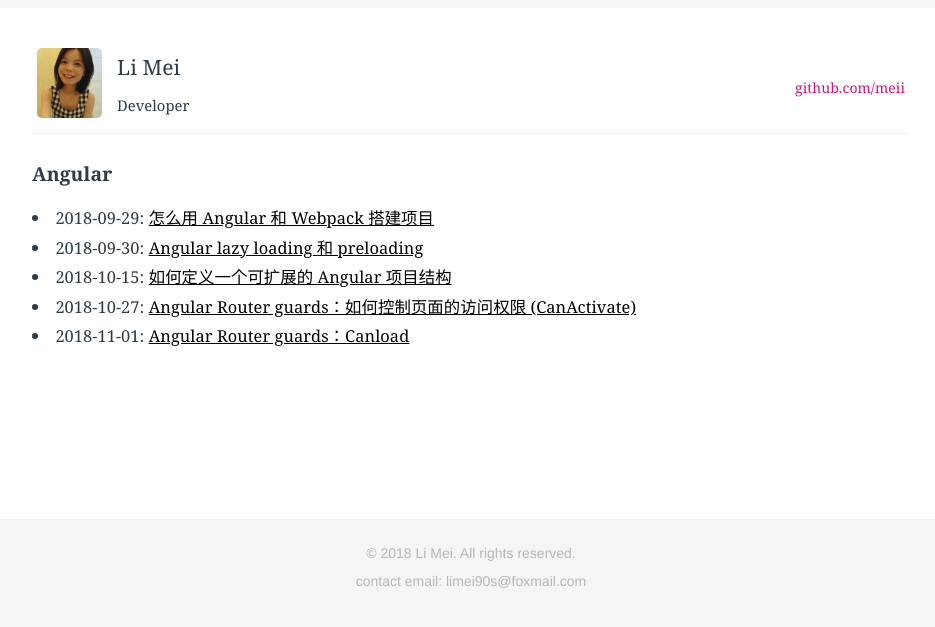
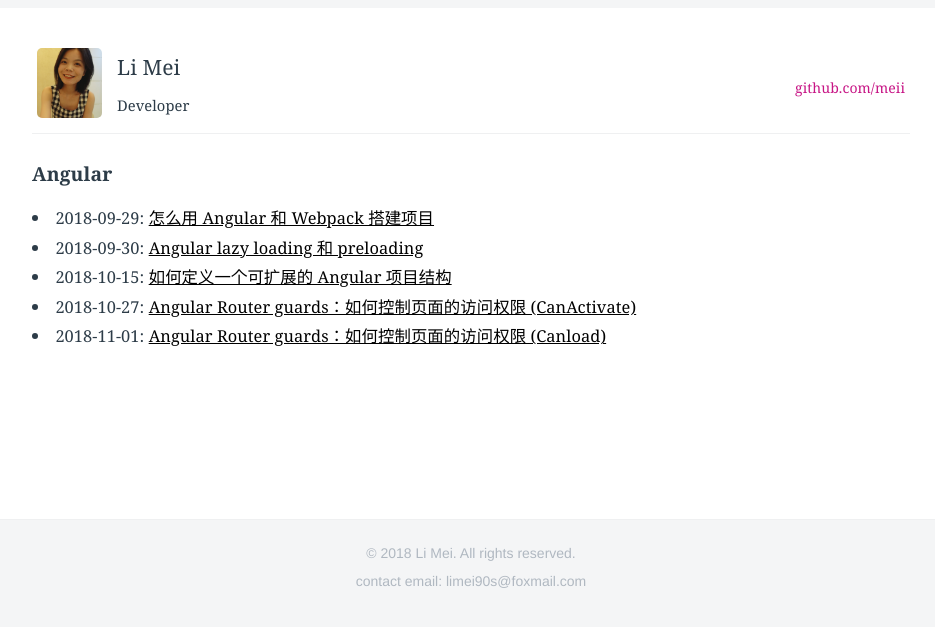
Before and after one commit to LiMeii/LiMeii.github.io, a Jekyll site: the page built from _posts/2018-09-19-angular.md, in a window 1280 px wide. Shown: the top 627 px of the page, without its empty margins (177-1112 px from the left). Built offline with Jekyll 4.4.1, drawn with Linux system fonts in a browser that asks for light colours.

Commit message:
update angular canload post title

```diff
--- a/_posts/2018-09-19-angular.md
+++ b/_posts/2018-09-19-angular.md
@@ -12,4 +12,4 @@ layout: post
 
 <li>2018-10-27: <a href="/2018/10/27/angular-routing-guards.html">Angular Router guards：如何控制页面的访问权限 (CanActivate)</a></li>
 
-<li>2018-11-01: <a href="/2018/11/01/angular-routing-guard-canload.html">Angular Router guards：Canload</a></li>
+<li>2018-11-01: <a href="/2018/11/01/angular-routing-guard-canload.html">Angular Router guards：如何控制页面的访问权限 (Canload)</a></li>
```
